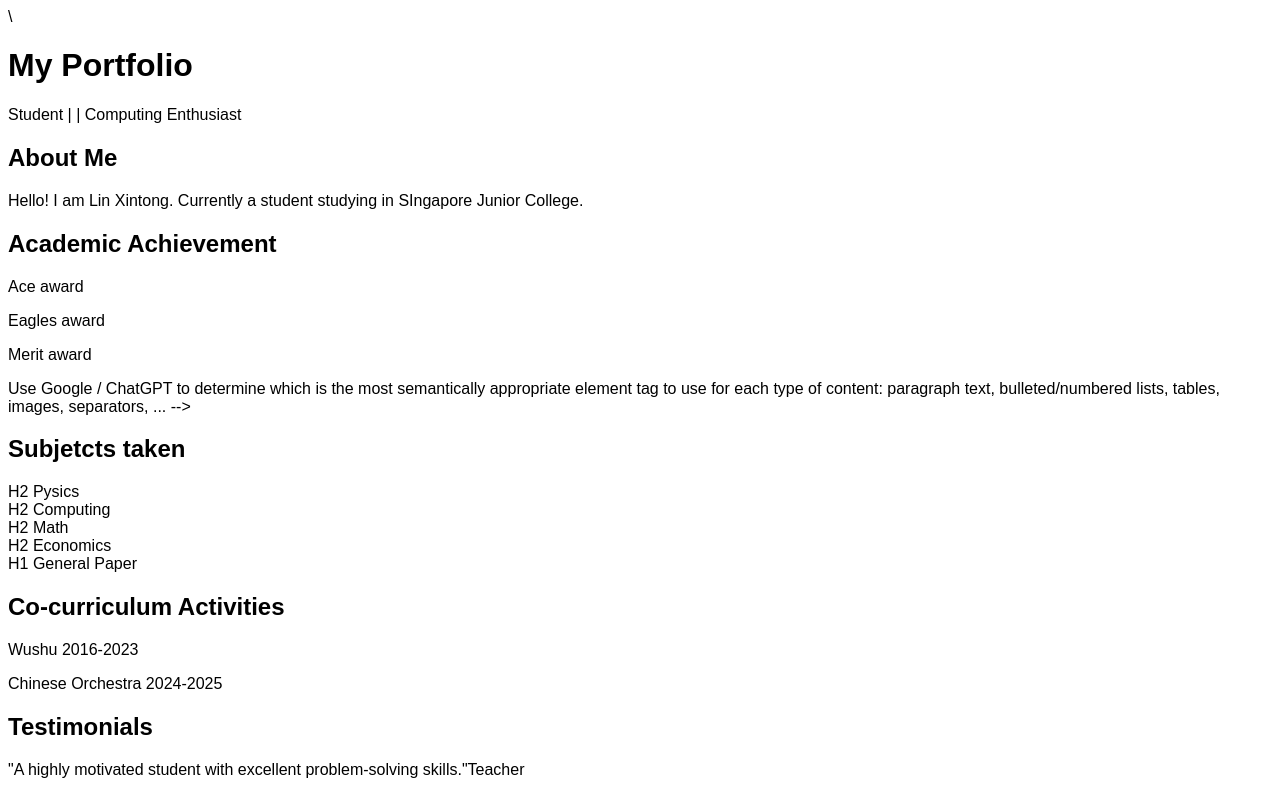
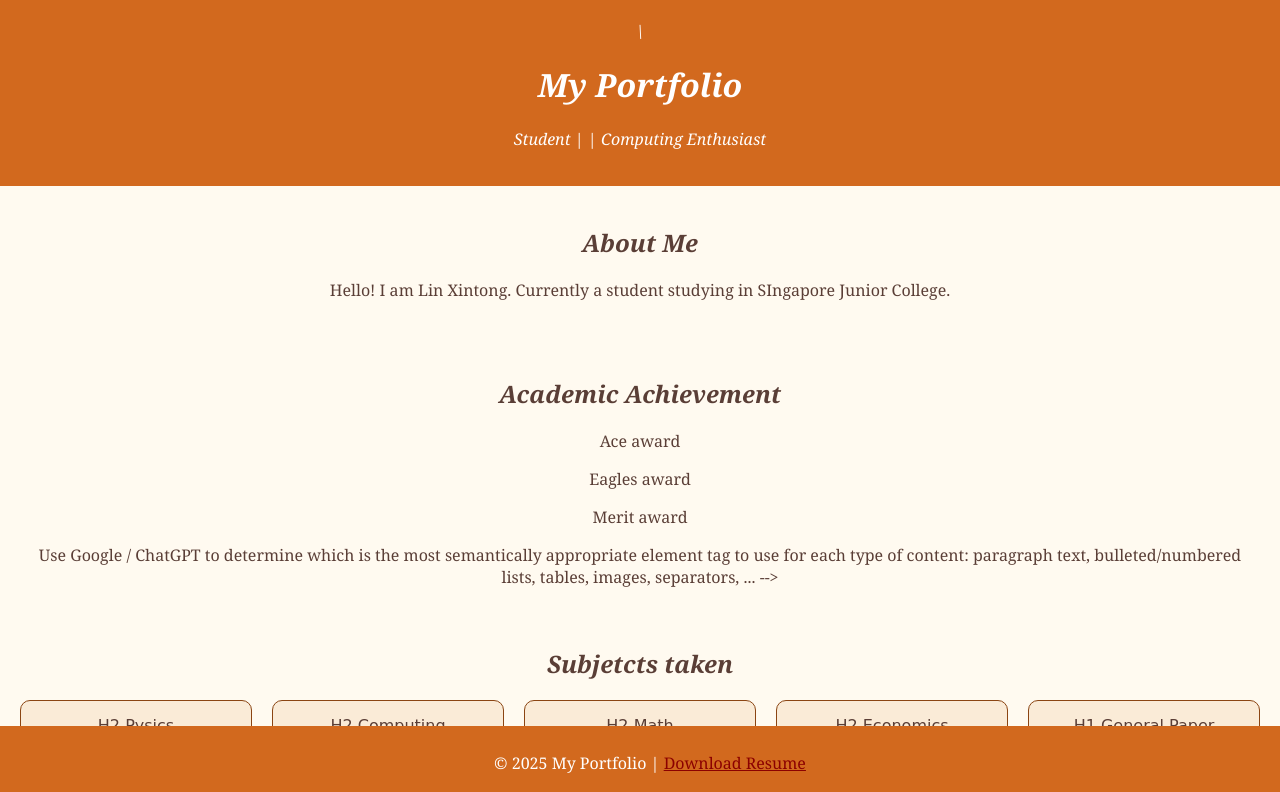
Before and after one commit to xint0n9/linxintong, a plain HTML site: page index.html in a window 1280 px wide. Shown: the top 792 px of the page. Drawn offline with Linux system fonts and the light colour scheme.

Commit message:
Update styles draft 1.css

```diff
--- a/styles.css
+++ b/styles.css
@@ -2,5 +2,46 @@
 
 /* Use CSS selectors and rules to style your portfolio page */
 body {
-  font-family: sans-serif;
-}
+            font-family: 'Georgia', serif;
+            margin: 0;
+            padding: 0;
+            text-align: center;
+            background-color: #FFFAF0;
+            color: #5A3E36;
+        }
+        header {
+            background-color: #D2691E;
+            color: white;
+            padding: 20px;
+            font-style: italic;
+        }
+        h1, h2 {
+            font-style: italic;
+        }
+        section {
+            padding: 20px;
+        }
+        .projects, .skills {
+            display: flex;
+            justify-content: center;
+            gap: 20px;
+        }
+        .card {
+            border: 1px solid #8B4513;
+            background-color: #FAEBD7;
+            padding: 15px;
+            width: 200px;
+            border-radius: 10px;
+            font-family: 'Lucida Handwriting', cursive;
+        }
+        footer {
+            background-color: #D2691E;
+            color: white;
+            padding: 10px;
+            position: fixed;
+            bottom: 0;
+            width: 100%;
+        }
+        a {
+            color: #8B0000;
+        }
```
